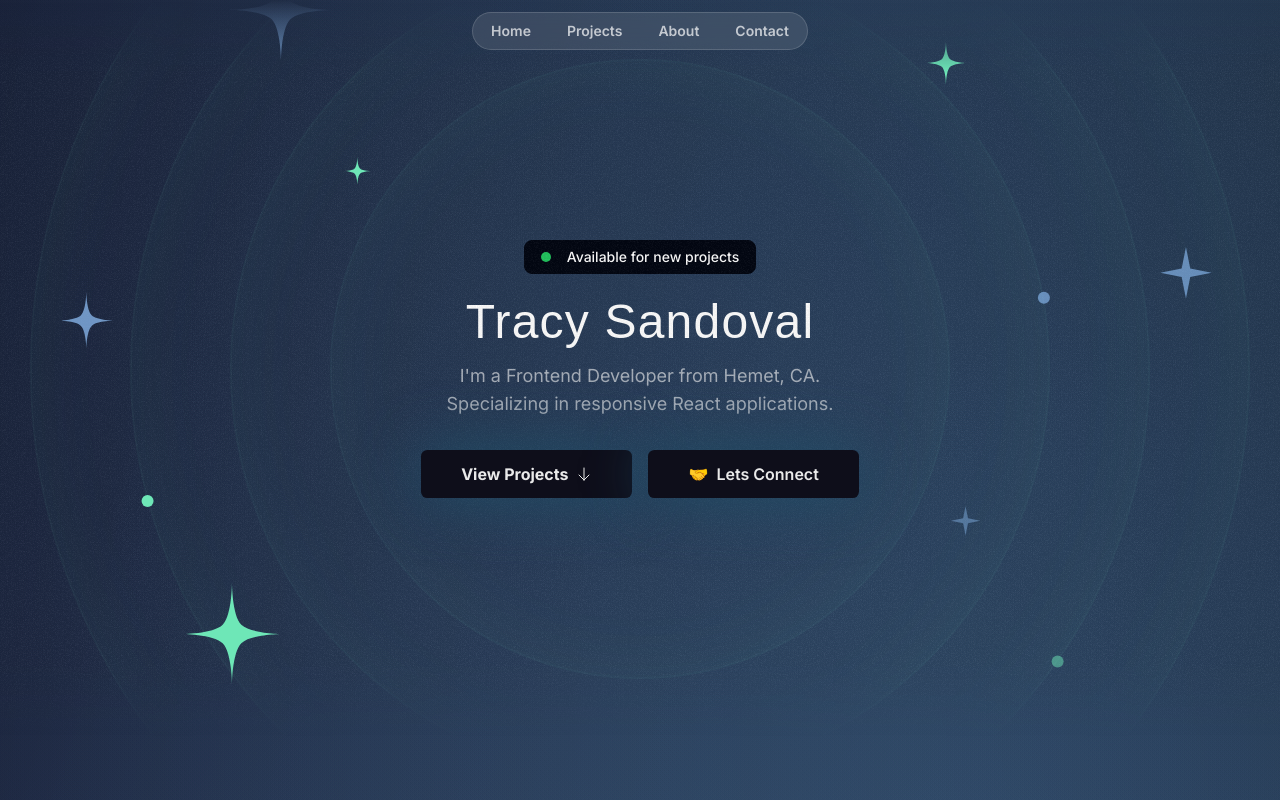
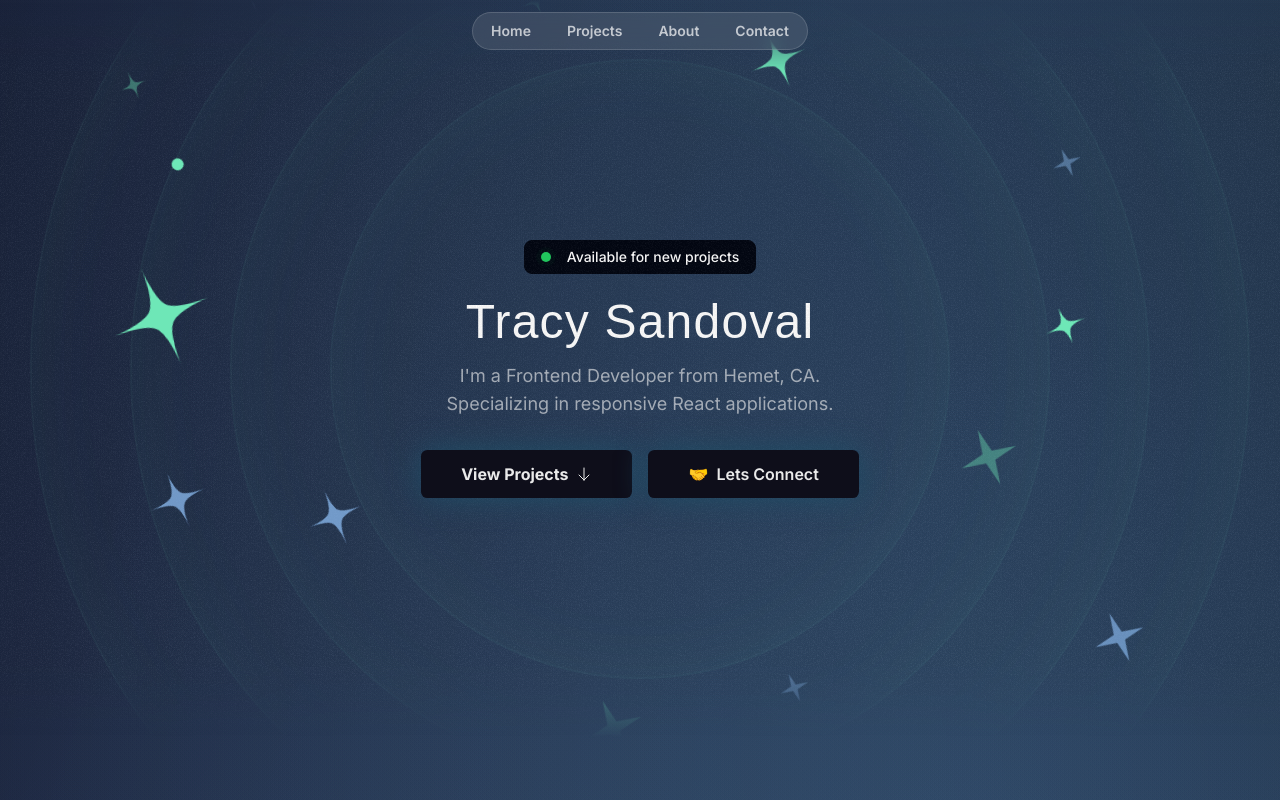
Before and after one commit to tdogcodes/Portfolio, a Next.js app in the folder starter-template/: page / in a window 1280 px wide. Shown: the top 800 px of the page. Built offline with nearby package versions, Linux system fonts and the light colour scheme; a web font is replaced by a local one.

Commit message:
hero animations

```diff
--- a/starter-template/src/app/globals.css
+++ b/starter-template/src/app/globals.css
@@ -44,7 +44,7 @@ body{
     color: rgb(234, 234, 234);
     font-weight: 700;
     transition: 0.6s;
-    box-shadow: 0px 0px 60px #1f4c65;
+    box-shadow: 0px 0px 30px #1f4c65;
   }
 
   .pretty-btn:active {
--- a/starter-template/src/components/HeroOrbit.tsx
+++ b/starter-template/src/components/HeroOrbit.tsx
@@ -1,18 +1,30 @@
 import { PropsWithChildren } from "react";
+import { twMerge } from "tailwind-merge";
 
-export const HeroOrbit = ({children, size, rotation }: PropsWithChildren<{size: number; rotation: number;}>) => {
+export const HeroOrbit = ({
+  children,
+  size,
+  rotation,
+  shouldOrbit = false,
+  shouldSpin = false,
+  orbitDuration,
+  spinDuration, }: PropsWithChildren<{size: number; rotation: number; orbitDuration?: string; shouldOrbit?: boolean; shouldSpin?: boolean; spinDuration?: string}>) => {
     return (
     <div className="absolute left-1/2 top-1/2 -translate-x-1/2 -translate-y-1/2 my-auto">
+      <div className={twMerge(shouldOrbit === true && "animate-spin")} style={{animationDuration: orbitDuration}}>
         <div className="flex items-start justify-start"
           style={{
               transform: `rotate(${rotation}deg)`,
               height: `${size}px`,
               width: `${size}px`
           }}>
-        <div className=" inline-flex" style={{
+          <div className={twMerge(shouldSpin === true && "animate-spin")} style={{animationDuration: spinDuration}}>
+            <div className="inline-flex" style={{
                 transform: `rotate(${rotation * -1 }deg)`
             }}>{children}</div>
           </div>
         </div>
+      </div>
+    </div>
     );
 };
--- a/starter-template/src/sections/Contact.tsx
+++ b/starter-template/src/sections/Contact.tsx
@@ -28,16 +28,16 @@ export const ContactSection = () => {
         </div>
         <h2 className="font-serif text-2xl">Lets get in touch</h2>
         <p className="text-sm mt-2">Ready to bring your next project to life? Let's make it happen!</p>
-        <div className="flex items-center justify-center gap-4">
+        <div className="flex flex-wrap items-center justify-center gap-2 mt-2">
           <div className="flex flex-col">
-            <div onClick={handleCopy} className="pretty-btn bg-gray-900 flex items-center px-6 h-12 rounded-xl gap-2 mt-5">
-              <span className="font-semibold">{textToCopy}</span>
+            <div onClick={handleCopy} className="pretty-btn bg-gray-900 flex items-center px-6 h-12 rounded-xl gap-2">
+              <span className="font-semibold">{copied ? "Copied! :D" : textToCopy}</span>
               <CopyPaste className="size-4" fill="white"/>
             </div>
           </div>
           <a href="https://mail.google.com/mail/u/0/#inbox?compose=new" target={"_blank" + "_self"} rel={"noopener noreferrer" + undefined}>
-            <button className="pretty-btn bg-gray-900 flex items-center px-6 h-12 rounded-xl gap-2 mt-5
-             hover:bg-white hover:text-gray-900 transition duration-500 border border-white/15">
+            <button className="pretty-btn flex items-center px-6 h-12 rounded-xl gap-2
+             transition duration-500 border">
               <span className="font-semibold">
                 Open Gmail
               </span>
--- a/starter-template/src/sections/Hero.tsx
+++ b/starter-template/src/sections/Hero.tsx
@@ -17,53 +17,81 @@ export const HeroSection = () => {
       <div className="size-[820px] hero-ring"></div>
       <div className="size-[1020px] hero-ring"></div>
       <div className="size-[1220px] hero-ring"></div>
-      <HeroOrbit size={800} rotation={282}>
+      <HeroOrbit size={800} rotation={282} shouldOrbit={true} shouldSpin={true} orbitDuration="60s" spinDuration="20s">
             <StarIcon className="size-28 text-emerald-300" />
       </HeroOrbit>
-      <HeroOrbit size={660} rotation={90}>
+      <HeroOrbit size={850} rotation={180} shouldOrbit={true} shouldSpin={true} orbitDuration="60s" spinDuration="20s">
+            <StarIcon className="size-16 text-blue-300/70" />
+      </HeroOrbit>
+      <HeroOrbit size={550} rotation={250} shouldOrbit={true} shouldSpin={true} orbitDuration="60s" spinDuration="20s">
+            <StarIcon className="size-16 text-blue-300/70" />
+      </HeroOrbit>
+      <HeroOrbit size={550} rotation={30} shouldOrbit={true} shouldSpin={true} orbitDuration="60s" spinDuration="20s">
+            <StarIcon className="size-16 text-emerald-300" />
+      </HeroOrbit>
+      <HeroOrbit size={890} rotation={-212} shouldOrbit={true} shouldSpin={true} orbitDuration="60s" spinDuration="20s">
+            <StarIcon className="size-28 text-emerald-300" />
+      </HeroOrbit>
+      <HeroOrbit size={660} rotation={90} shouldOrbit={true} shouldSpin={true} orbitDuration="60s" spinDuration="20s">
             <StarIcon className="size-12 text-emerald-300" />
       </HeroOrbit>
-      <HeroOrbit size={830} rotation={0}>
+      <HeroOrbit size={830} rotation={0} shouldOrbit={true} shouldSpin={true} orbitDuration="60s" spinDuration="20s">
             <StarIcon className="size-28 text-blue-300/70" />
       </HeroOrbit>
-      <HeroOrbit size={520} rotation={-10}>
+      <HeroOrbit size={580} rotation={-10} shouldOrbit={true} shouldSpin={true} orbitDuration="60s" spinDuration="20s">
             <StarIcon className="size-8 text-emerald-300" />
       </HeroOrbit>
-      <HeroOrbit size={850} rotation={-40}>
+      <HeroOrbit size={850} rotation={-40} shouldOrbit={true} shouldSpin={true} orbitDuration="60s" spinDuration="20s">
             <StarIcon className="size-16 text-blue-300/70" />
       </HeroOrbit>
-      <HeroOrbit size={650} rotation={230}>
+      <HeroOrbit size={750} rotation={260} shouldOrbit={true} shouldSpin={true} orbitDuration="60s" spinDuration="20s">
             <StarIcon className="size-16 text-blue-300/70" />
       </HeroOrbit>
-      <HeroOrbit size={850} rotation={215}>
-            <StarIcon className="size-8 text-blue-300/70" />
+      <HeroOrbit size={900} rotation={400} shouldOrbit={true} shouldSpin={true} orbitDuration="60s" spinDuration="20s">
+            <StarIcon className="size-16 text-blue-300/70" />
       </HeroOrbit>
-      <HeroOrbit size={540} rotation={160}>
+      <HeroOrbit size={860} rotation={305} shouldOrbit={true} shouldSpin={true} orbitDuration="60s" spinDuration="20s">
+            <StarIcon className="size-8 text-emerald-300/40" />
+      </HeroOrbit>
+      <HeroOrbit size={860} rotation={30} shouldOrbit={true} shouldSpin={true} orbitDuration="60s" spinDuration="20s">
+            <StarIcon className="size-8 text-emerald-300/40" />
+      </HeroOrbit>
+      <HeroOrbit size={710} rotation={70} shouldOrbit={true} shouldSpin={true} orbitDuration="60s" spinDuration="20s">
             <SparkleIcon className="size-8 text-blue-300/40" />
       </HeroOrbit>
-      <HeroOrbit size={800} rotation={-170}>
+      <HeroOrbit size={540} rotation={160} shouldOrbit={true} shouldSpin={true} orbitDuration="60s" spinDuration="20s">
+            <SparkleIcon className="size-8 text-blue-300/40" />
+      </HeroOrbit>
+      <HeroOrbit size={730} rotation={-20} shouldOrbit={true} shouldSpin={true} orbitDuration="60s" spinDuration="20s">
+            <SparkleIcon className="size-8 text-blue-300/40" />
+      </HeroOrbit>
+      <HeroOrbit size={580} rotation={-170} shouldOrbit={true} shouldSpin={true} orbitDuration="60s" spinDuration="20s">
             <SparkleIcon className="size-16 text-emerald-300/40" />
       </HeroOrbit>
-      <HeroOrbit size={840} rotation={125}>
+      <HeroOrbit size={580} rotation={110} shouldOrbit={true} shouldSpin={true} orbitDuration="60s" spinDuration="20s">
+            <SparkleIcon className="size-16 text-emerald-300/40" />
+      </HeroOrbit>
+      <HeroOrbit size={840} rotation={125} shouldOrbit={true} shouldSpin={true} orbitDuration="60s" spinDuration="20s">
             <SparkleIcon className="size-14 text-blue-300/60" />
       </HeroOrbit>
-      <HeroOrbit size={733} rotation={-110}>
+      <HeroOrbit size={703} rotation={-140} shouldOrbit={true} orbitDuration="60s">
             <div className="size-3 rounded-full bg-blue-300/60"></div>
       </HeroOrbit>
-      <HeroOrbit size={733} rotation={170}>
+      <HeroOrbit size={800} rotation={20} shouldOrbit={true} orbitDuration="60s">
             <div className="size-3 rounded-full bg-emerald-300/50"></div>
       </HeroOrbit>
-      <HeroOrbit size={733} rotation={300}>
+      <HeroOrbit size={733} rotation={300} shouldOrbit={true} orbitDuration="60s">
             <div className="size-3 rounded-full bg-emerald-300"></div>
       </HeroOrbit>
-      <HeroOrbit size={592} rotation={125}>
+      <HeroOrbit size={792} rotation={-195} shouldOrbit={true} orbitDuration="60s">
             <div className="size-3 rounded-full bg-blue-300/60"></div>
       </HeroOrbit>
     </div>
     <div className="container">
       <div className="flex flex-col items-center">
         <div className="bg-gray-950 border border-gray-950 px-4 py-1.5 inline-flex items-center gap-4 rounded-lg">
-          <div className="bg-green-500 size-2.5 rounded-full"></div>
+          <div className="bg-green-500 size-2.5 rounded-full relative"></div>
+          <div className="bg-green-500 size-2.5 rounded-full absolute animate-ping"></div>
           <div className="text-sm font-medium">Available for new projects</div>
         </div>
       </div>
```
Lines whose indentation alone changed are shown as unchanged.
